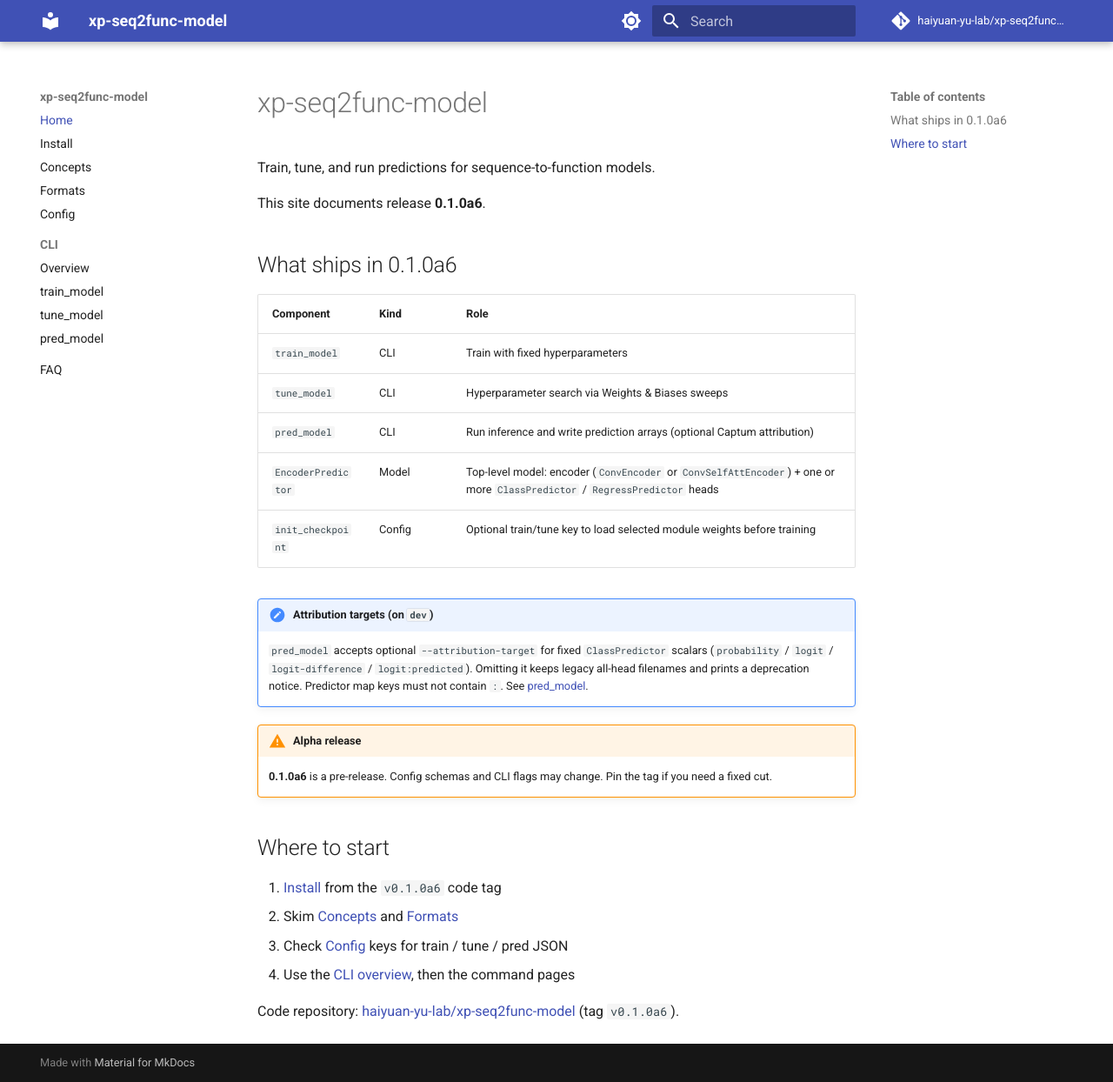
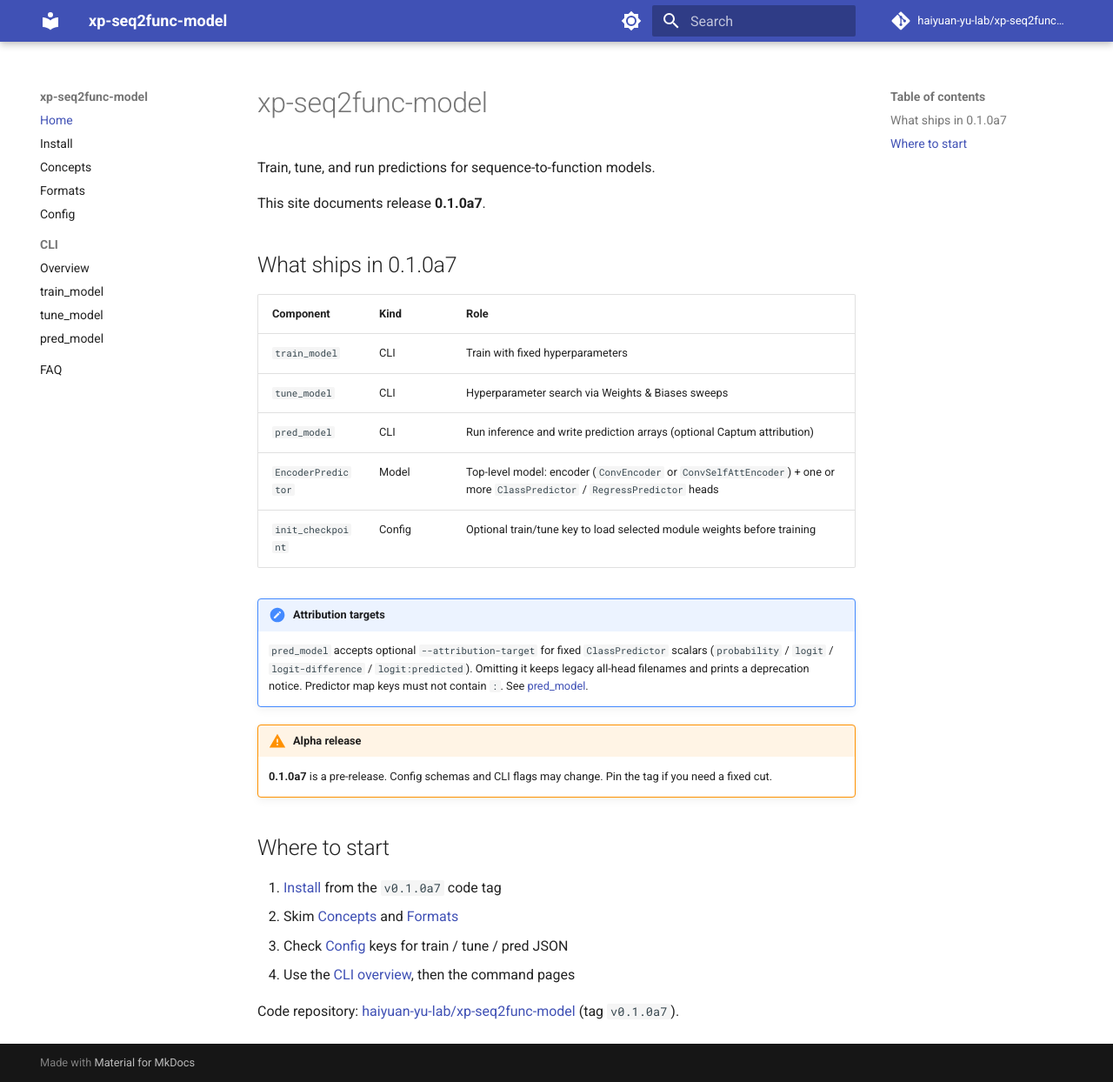
Before and after one commit to haiyuan-yu-lab/xp-seq2func-model-docs, an MkDocs documentation site: the page built from docs/index.md, in a window 1280 px wide and 1244 px high. Shown: the whole window at 87% size. Built offline with MkDocs 1.6.1 and Material for MkDocs 9.7.7, drawn with Linux system fonts in a browser that asks for light colours; comment, search, counter and statistics services are not loaded.

Commit message:
Publish 0.1.0a7 user docs site
Co-authored-by: Cursor <cursoragent@cursor.com>

```diff
--- a/docs/index.md
+++ b/docs/index.md
@@ -2,9 +2,9 @@
 
 Train, tune, and run predictions for sequence-to-function models.
 
-This site documents release **0.1.0a6**.
+This site documents release **0.1.0a7**.
 
-## What ships in 0.1.0a6
+## What ships in 0.1.0a7
 
 | Component | Kind | Role |
 | --- | --- | --- |
@@ -14,7 +14,7 @@ This site documents release **0.1.0a6**.
 | `EncoderPredictor` | Model | Top-level model: encoder (`ConvEncoder` or `ConvSelfAttEncoder`) + one or more `ClassPredictor` / `RegressPredictor` heads |
 | `init_checkpoint` | Config | Optional train/tune key to load selected module weights before training |
 
-!!! note "Attribution targets (on `dev`)"
+!!! note "Attribution targets"
     `pred_model` accepts optional `--attribution-target` for fixed
     `ClassPredictor` scalars (`probability` / `logit` / `logit-difference` /
     `logit:predicted`). Omitting it keeps legacy all-head filenames and prints
@@ -22,15 +22,15 @@ This site documents release **0.1.0a6**.
     [pred_model](cli/pred_model.md).
 
 !!! warning "Alpha release"
-    **0.1.0a6** is a pre-release. Config schemas and CLI flags may change. Pin
+    **0.1.0a7** is a pre-release. Config schemas and CLI flags may change. Pin
     the tag if you need a fixed cut.
 
 ## Where to start
 
-1. [Install](install.md) from the `v0.1.0a6` code tag
+1. [Install](install.md) from the `v0.1.0a7` code tag
 2. Skim [Concepts](concepts.md) and [Formats](formats.md)
 3. Check [Config](config.md) keys for train / tune / pred JSON
 4. Use the [CLI overview](cli/index.md), then the command pages
 
 Code repository: [haiyuan-yu-lab/xp-seq2func-model](https://github.com/haiyuan-yu-lab/xp-seq2func-model)
-(tag `v0.1.0a6`).
+(tag `v0.1.0a7`).
--- a/mkdocs.yml
+++ b/mkdocs.yml
@@ -1,5 +1,5 @@
 site_name: xp-seq2func-model
-site_description: User docs for train, tune, and pred CLIs (release 0.1.0a6)
+site_description: User docs for train, tune, and pred CLIs (release 0.1.0a7)
 site_url: https://haiyuan-yu-lab.github.io/xp-seq2func-model-docs/
 repo_url: https://github.com/haiyuan-yu-lab/xp-seq2func-model
 repo_name: haiyuan-yu-lab/xp-seq2func-model
```
Also changed, not shown: README.md (+2 -2 lines), docs/cli/index.md (+1 -1 lines), docs/concepts.md (+1 -1 lines), docs/faq.md (+2 -2 lines), docs/install.md (+3 -3 lines).
